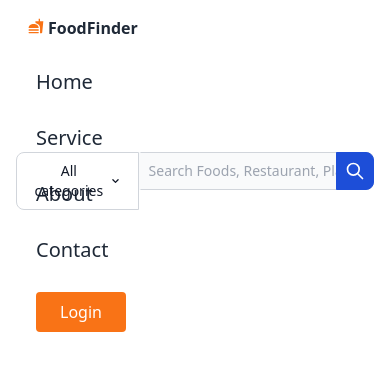
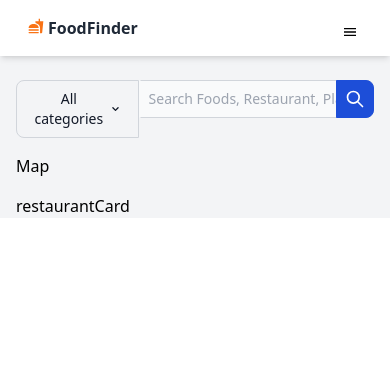
Before and after one commit to gdodd1/FoodFinder, a Next.js app: page / in a window 390 px wide. Shown: the top 370 px of the page. Built offline with nearby package versions, Linux system fonts and the light colour scheme; what tw-elements would draw is missing.

Commit message:
Added hamburger menu to navbar

```diff
--- a/pages/_app.tsx
+++ b/pages/_app.tsx
@@ -7,7 +7,7 @@ function MyApp({ Component, pageProps }: AppProps) {
   return (
     <div className="font-sans">
       <Navbar />
-      <div className="pt-mx"><Component {...pageProps} /></div>
+      <Component {...pageProps} />
     </div>
   )
 }
--- a/pages/about.tsx
+++ b/pages/about.tsx
@@ -1,5 +1,3 @@
-import React from 'react'
-
 const about = () => {
     return (
         <h1>About</h1>
--- a/pages/components/button.tsx
+++ b/pages/components/button.tsx
@@ -1,5 +1,3 @@
-import React from 'react'
-
 const Button = (props: any) => {
     return (
         <button className="bg-orange-500 text-white py-2 px-6 rounded md:ml-8 hover:bg-orange-400 duration-500">
--- a/pages/components/navbar.tsx
+++ b/pages/components/navbar.tsx
@@ -1,15 +1,17 @@
 import Link from 'next/link'
-import React from 'react'
 import Button from './button'
-import { MdFastfood } from 'react-icons/md'
+import { useState } from 'react'
+import { MdFastfood, MdMenu, MdClose } from 'react-icons/md'
 
 const Navbar = () => {
-  let Links = [
+  const Links = [
     { name: "Home", link: "/" },
     { name: "Service", link: "/service" },
     { name: "About", link: "/about" },
     { name: "Contact", link: "/contact" },
   ]
+
+  const [open, setOpen] = useState(false)
 
   return (
     <div className="shadow-md w-full fixed top-0 left-0">
@@ -22,14 +24,15 @@ const Navbar = () => {
           FoodFinder
         </div>
 
-        {/* Menu Icon Work in Progress */}
-        <div className="text-3x1 absolute right-8 top-6 cursor-pointer md:hidden">
-
+        {/* Hamburger Menu */}
+        <div onClick={() => setOpen(!open)} className="text-3x1 absolute right-8 top-6 cursor-pointer md:hidden">
+          {open ? <MdClose /> : <MdMenu />}
         </div>
 
         {/* Navlinks */}
-        <ul className="md:flex md:items-center md:pb-0 pb-12 absolute md:static bg-white md:z-auto
-        z-[-1] left-0 w-full md:w-auto md:pl-0 pl-9 transition-all duration-500 ease-in">
+        <ul className={`md:flex md:items-center md:pb-0 pb-12 absolute md:static bg-white md:z-auto
+        z-[-1] left-0 w-full md:w-auto md:pl-0 pl-9 transition-all duration-500 ease-in
+        ${open ? 'top-16 opacity-100' : 'top-[-490px]'} md:opacity-100 opacity-0`}>
           {
             Links.map((Link) => (
               <li key={Link.name} className="md:ml-8 text-xl md:my-0 my-7">
--- a/pages/contact.tsx
+++ b/pages/contact.tsx
@@ -1,5 +1,3 @@
-import React from 'react'
-
 const contact = () => {
     return (
         <div>contact</div>
--- a/pages/index.tsx
+++ b/pages/index.tsx
@@ -2,7 +2,6 @@ import Map from "./components/map";
 import RestaurantCard from "./components/restaurantCard";
 import SearchBar from "./components/search";
 
-import React from "react";
 const IndexPage = () => {
   return (
     <div className="bg-gray-100">
--- a/pages/service.tsx
+++ b/pages/service.tsx
@@ -1,5 +1,3 @@
-import React from 'react'
-
 const service = () => {
     return (
         <div>service</div>
--- a/tailwind.config.js
+++ b/tailwind.config.js
@@ -7,11 +7,7 @@ module.exports = {
     './src/**/*.{html,js}', './node_modules/tw-elements/dist/js/**/*.js',
   ],
   theme: {
-    extend: {
-      padding: {
-        'mx': '72px'
-      }
-    },
+    extend: {},
   },
   plugins: [
     require('tw-elements/dist/plugin'),
```
